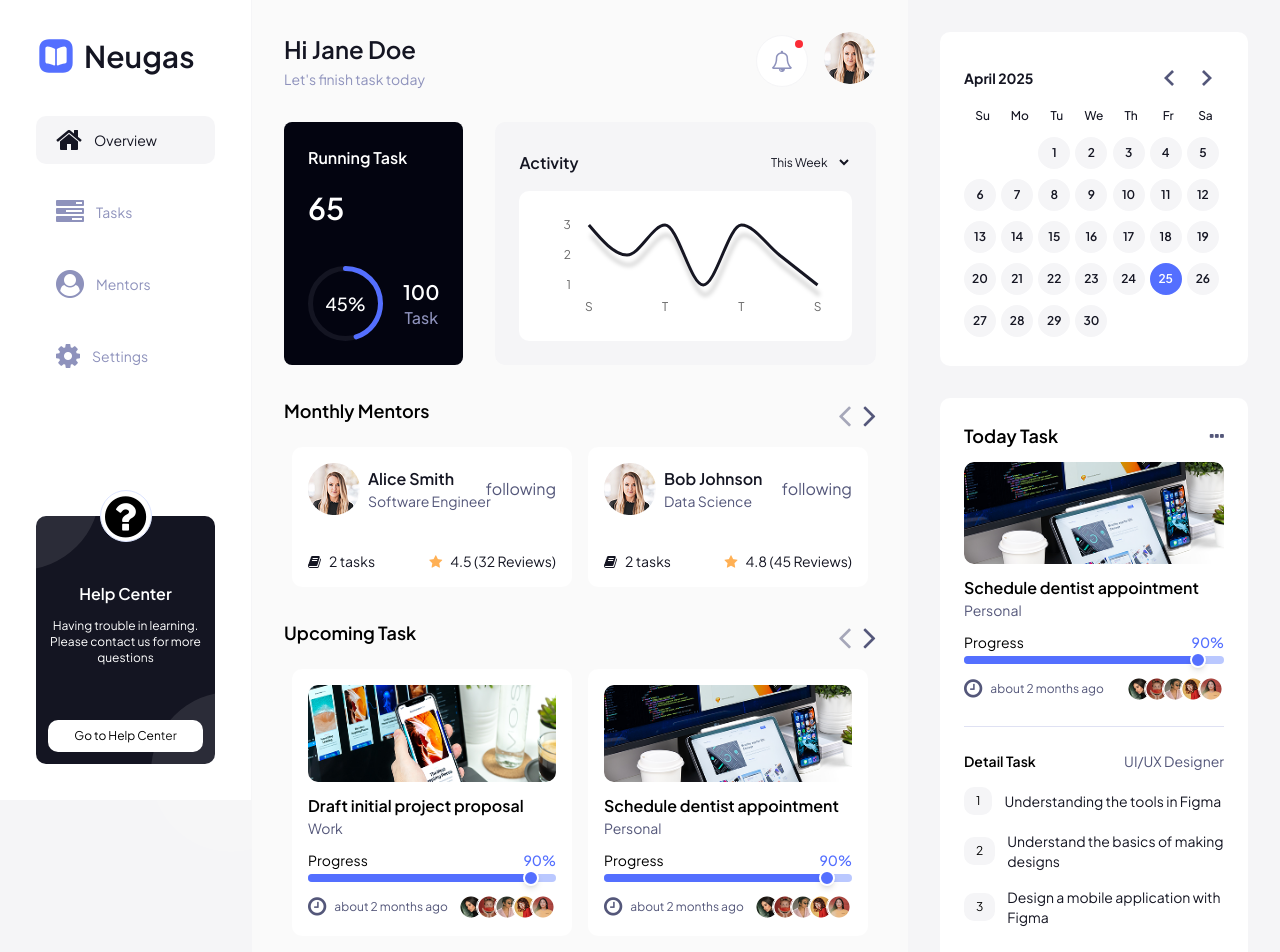
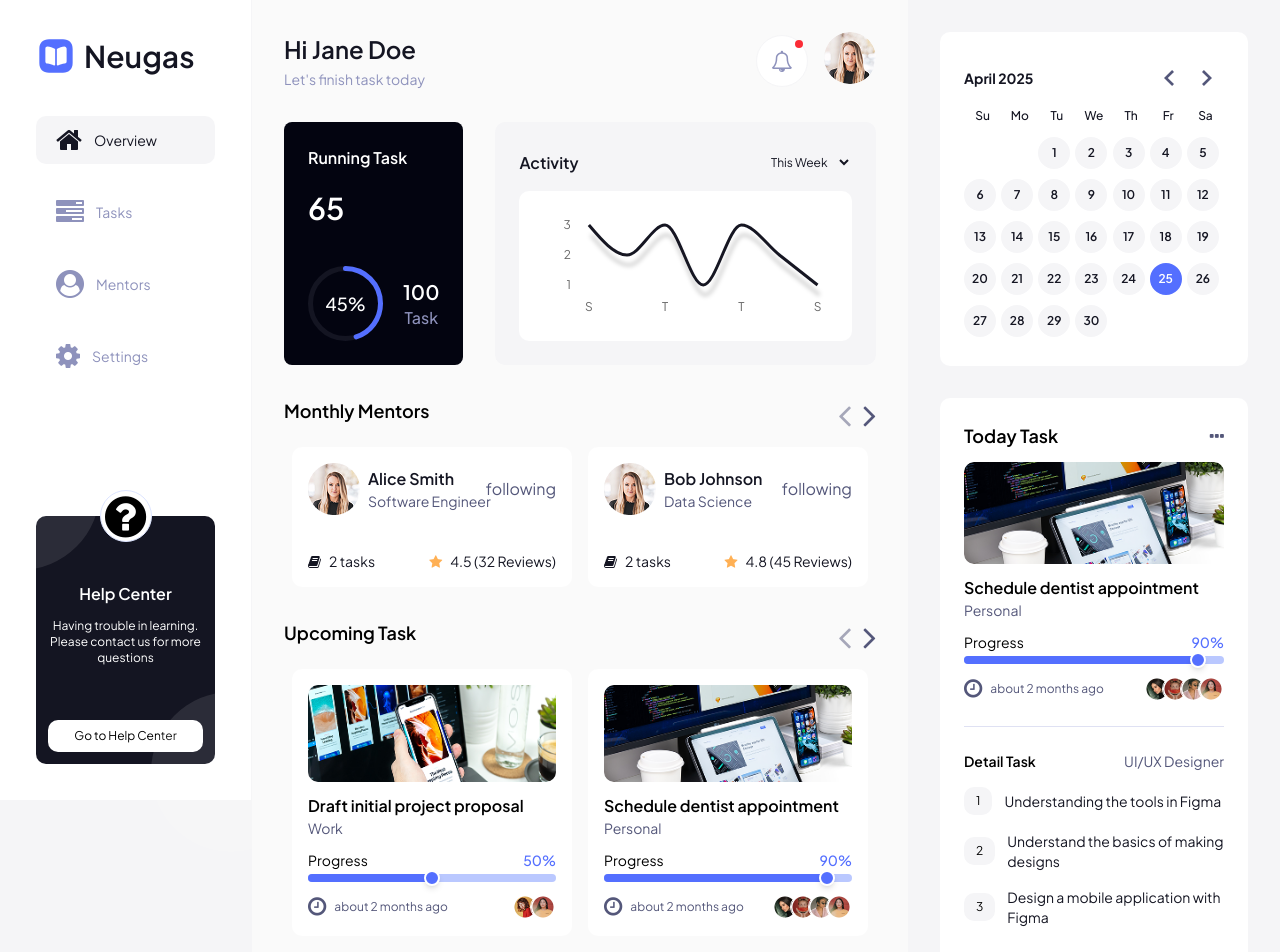
Before and after one commit to Evans-Asiedu/task-management, a React (Vite) app: page / in a window 1280 px wide. Shown: the top 952 px of the page. Built offline with nearby package versions, Linux system fonts and the light colour scheme.

Commit message:
Make data into TaskCard component dynamic

```diff
--- a/src/components/TaskCard.jsx
+++ b/src/components/TaskCard.jsx
@@ -1,46 +1,42 @@
 import { timeAgo } from "src/utils/formatDate";
 
-const TaskCard = ({ task, className="" }) => {
-  const avatars = [
-    "/avatar1.png",
-    "/avatar2.png",
-    "/avatar3.png",
-    "/avatar4.png",
-    "/avatar5.png",
-  ];
+const TaskCard = ({ task, className = "" }) => {
+  const { title, imageUrl, category, progress, createdAt, assignees } = task;
 
   return (
-    <div className={`bg-primary-0 rounded-r-1 p-4 ${className}`} >
+    <div className={`bg-primary-0 rounded-r-1 p-4 ${className}`}>
       {/* Image Section */}
       <img
-        src={task.imageUrl}
-        alt={task.title}
+        src={imageUrl}
+        alt={title}
         className="w-full rounded-r-1 object-fit"
       />
 
       {/* Task Title & Role */}
-      <h3 className="text-md font-semibold mt-3">{task.title}</h3>
-      <p className="text-secondary-400 text-sm">{task.category}</p>
+      <h3 className="text-md font-semibold mt-3">{title}</h3>
+      <p className="text-secondary-400 text-sm">{category}</p>
 
       {/* Progress Bar */}
       <div className="mt-3">
         <div className="flex justify-between items-center">
           <p className="text-sm">Progress</p>
-          <span className="text-primary-500 text-sm font-medium">90%</span>
+          <span className="text-primary-500 text-sm font-medium">
+            {progress}%
+          </span>
         </div>
 
         <div className="relative w-full bg-primary-200 h-2 rounded-full mt-1">
           {/* Progress Fill */}
           <div
             className="bg-primary-500 h-2 rounded-full"
-            style={{ width: "90%" }}
+            style={{ width: `${progress}%` }}
           ></div>
 
           {/* Circular Indicator */}
           <div
             className="absolute top-1/2 right-0 -translate-x-1/2 -translate-y-1/2
                         w-4 h-4 bg-primary-500 border-2 border-white rounded-full shadow-md"
-            style={{ left: "90%" }}
+            style={{ left: `${progress}%` }}
           ></div>
         </div>
       </div>
@@ -53,11 +49,11 @@ const TaskCard = ({ task, className="" }) => {
             aria-hidden="true"
           ></i>
           <span className="text-xs text-secondary-400">
-            {timeAgo(task.createdAt)}
+            {timeAgo(createdAt)}
           </span>
         </div>
         <div className="flex -space-x-2">
-          {avatars.map((avatar, index) => (
+          {assignees.map((avatar, index) => (
             <img
               key={index}
               src={avatar}
```
